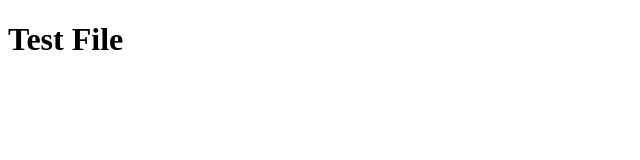
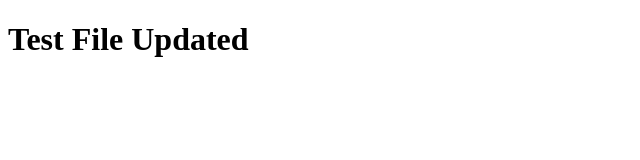
Before and after one commit to amitavak/async-clipboard-poc, a plain HTML site: page index.html in a window 1280 px wide. Shown: the whole page, without its empty margins (0-640 px from the left). Drawn offline with Linux system fonts and the light colour scheme.

Commit message:
Update 1

```diff
--- a/index.html
+++ b/index.html
@@ -6,6 +6,6 @@
     <title>Document</title>
 </head>
 <body>
-    <h1>Test File</h1>
+    <h1>Test File Updated</h1>
 </body>
 </html>
```
